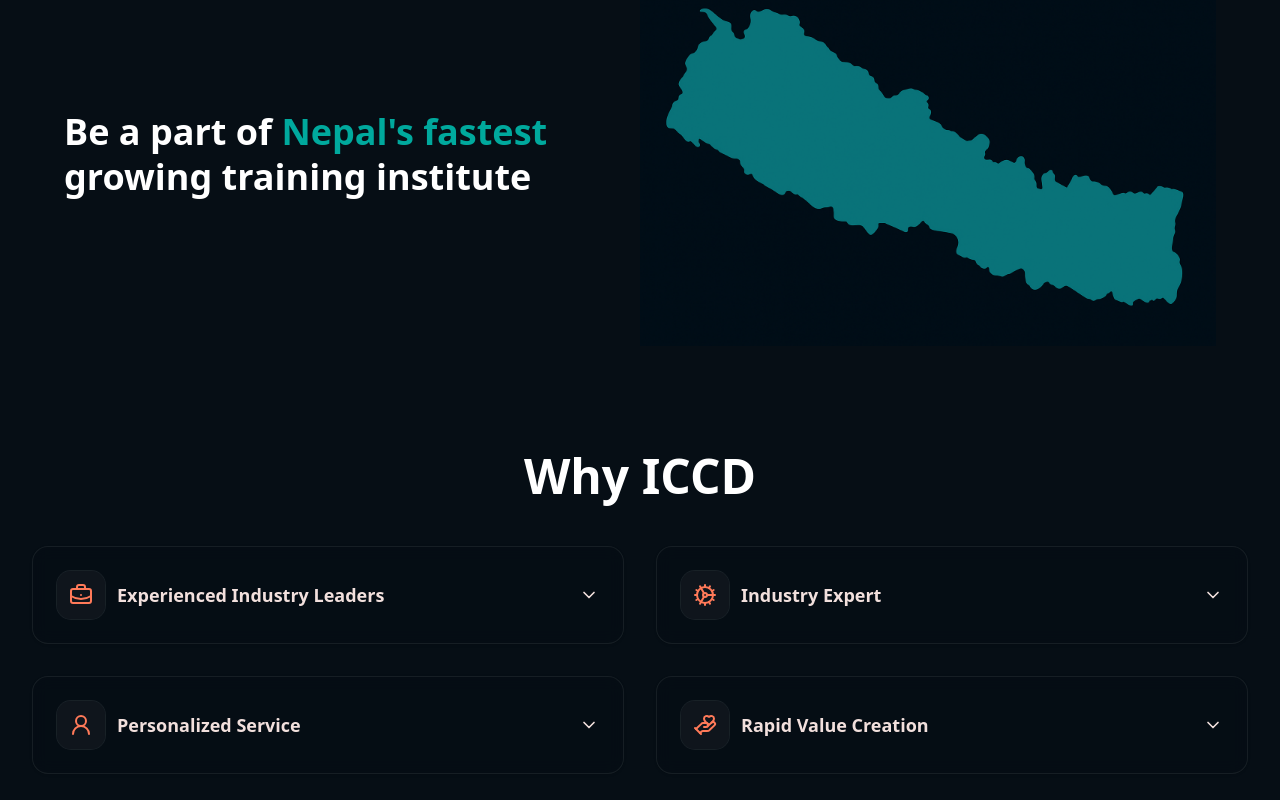
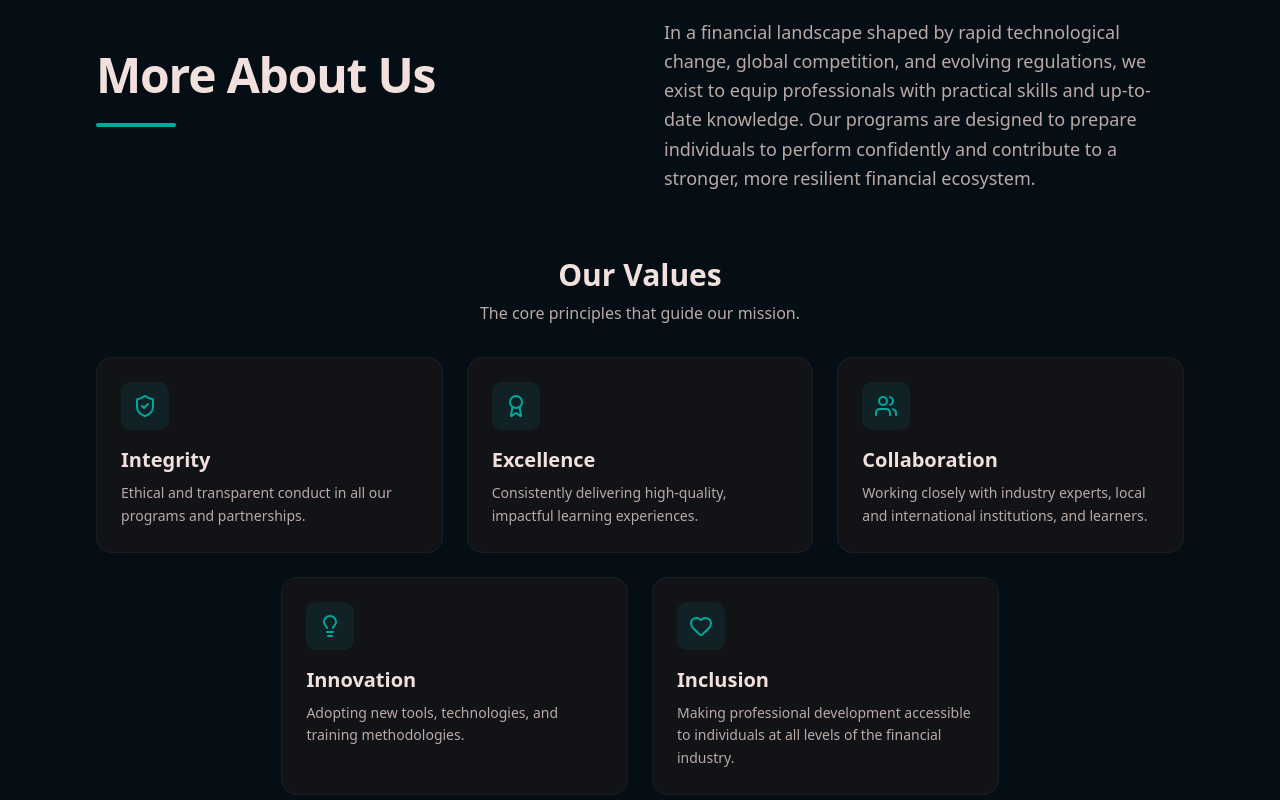
Before and after one commit to saran-adhikari/iccd, a Next.js app: page /about in a window 1280 px wide. Shown: the part 1640-2440 px from the top of the page. Built offline with nearby package versions, Linux system fonts and the light colour scheme; no server answers; the database is empty.

Commit message:
more about us section updated

```diff
--- /dev/null
+++ b/src/app-components/more-about-us.tsx
@@ -0,0 +1,104 @@
+"use client"
+
+import { motion } from "framer-motion"
+import { ShieldCheck, Award, Users, Lightbulb, Heart } from "lucide-react"
+
+const values = [
+    {
+        icon: ShieldCheck,
+        title: "Integrity",
+        description: "Ethical and transparent conduct in all our programs and partnerships."
+    },
+    {
+        icon: Award,
+        title: "Excellence",
+        description: "Consistently delivering high-quality, impactful learning experiences."
+    },
+    {
+        icon: Users,
+        title: "Collaboration",
+        description: "Working closely with industry experts, local and international institutions, and learners."
+    },
+    {
+        icon: Lightbulb,
+        title: "Innovation",
+        description: "Adopting new tools, technologies, and training methodologies."
+    },
+    {
+        icon: Heart,
+        title: "Inclusion",
+        description: "Making professional development accessible to individuals at all levels of the financial industry."
+    }
+]
+
+const MoreAboutUs = () => {
+    return (
+        <section className="w-full py-20 px-6 md:px-16 lg:px-24 bg-background text-foreground overflow-hidden">
+            <div className="max-w-7xl mx-auto space-y-16">
+
+                <div className="grid lg:grid-cols-2 gap-12 items-center">
+                    <motion.div
+                        initial={{ opacity: 0, x: -20 }}
+                        whileInView={{ opacity: 1, x: 0 }}
+                        viewport={{ once: true }}
+                        transition={{ duration: 0.6 }}
+                    >
+                        <h2 className="text-3xl md:text-5xl font-bold tracking-tight mb-6">
+                            More About Us
+                        </h2>
+                        <div className="h-1 w-20 bg-primary rounded-full mb-8" />
+                    </motion.div>
+
+                    <motion.p
+                        initial={{ opacity: 0, x: 20 }}
+                        whileInView={{ opacity: 1, x: 0 }}
+                        viewport={{ once: true }}
+                        transition={{ duration: 0.6, delay: 0.2 }}
+                        className="text-lg text-muted-foreground leading-relaxed"
+                    >
+                        In a financial landscape shaped by rapid technological change, global competition,
+                        and evolving regulations, we exist to equip professionals with practical skills
+                        and up-to-date knowledge. Our programs are designed to prepare individuals to
+                        perform confidently and contribute to a stronger, more resilient financial ecosystem.
+                    </motion.p>
+                </div>
+
+                <div className="space-y-8">
+                    <motion.div
+                        initial={{ opacity: 0, y: 20 }}
+                        whileInView={{ opacity: 1, y: 0 }}
+                        viewport={{ once: true }}
+                        className="text-center"
+                    >
+                        <h3 className="text-2xl md:text-3xl font-bold">Our Values</h3>
+                        <p className="text-muted-foreground mt-2">The core principles that guide our mission.</p>
+                    </motion.div>
+
+                    <div className="flex flex-wrap justify-center gap-6">
+                        {values.map((item, index) => (
+                            <motion.div
+                                key={item.title}
+                                initial={{ opacity: 0, y: 20 }}
+                                whileInView={{ opacity: 1, y: 0 }}
+                                viewport={{ once: true }}
+                                transition={{ delay: index * 0.1 }}
+                                className="w-full md:w-[calc(50%-12px)] lg:w-[calc(33.33%-16px)] p-6 rounded-2xl border border-border/50 bg-secondary/5 hover:bg-secondary/10 transition-colors duration-300 group"
+                            >
+                                <div className="w-12 h-12 rounded-lg bg-primary/10 flex items-center justify-center mb-4 group-hover:scale-110 transition-transform duration-300">
+                                    <item.icon className="w-6 h-6 text-primary" />
+                                </div>
+                                <h4 className="text-xl font-semibold mb-2">{item.title}</h4>
+                                <p className="text-muted-foreground text-sm leading-relaxed">
+                                    {item.description}
+                                </p>
+                            </motion.div>
+                        ))}
+                    </div>
+                </div>
+
+            </div>
+        </section>
+    )
+}
+
+export default MoreAboutUs
--- a/src/app/about/page.tsx
+++ b/src/app/about/page.tsx
@@ -7,6 +7,7 @@ import WhyICCD_Toggle from "@/app-components/why-iccd"
 import CompanyInfo from "@/app-components/company-info"
 import { ImgGallery } from "@/app-components/img-gallery"
 import { getGalleryImages } from "@/actions/gallery-actions"
+import MoreAboutUs from "@/app-components/more-about-us"
 
 export default async function AboutPage() {
   const { data: images } = await getGalleryImages()
@@ -15,9 +16,12 @@ export default async function AboutPage() {
     <main className="min-h-screen">
       <Header />
       <AboutHero />
+
       {/* <AboutStory /> */}
       <MissionVision />
+      <MoreAboutUs />
       <CompanyInfo />
+
       <WhyICCD_Toggle />
       <ImgGallery images={images || []} />
 
```
